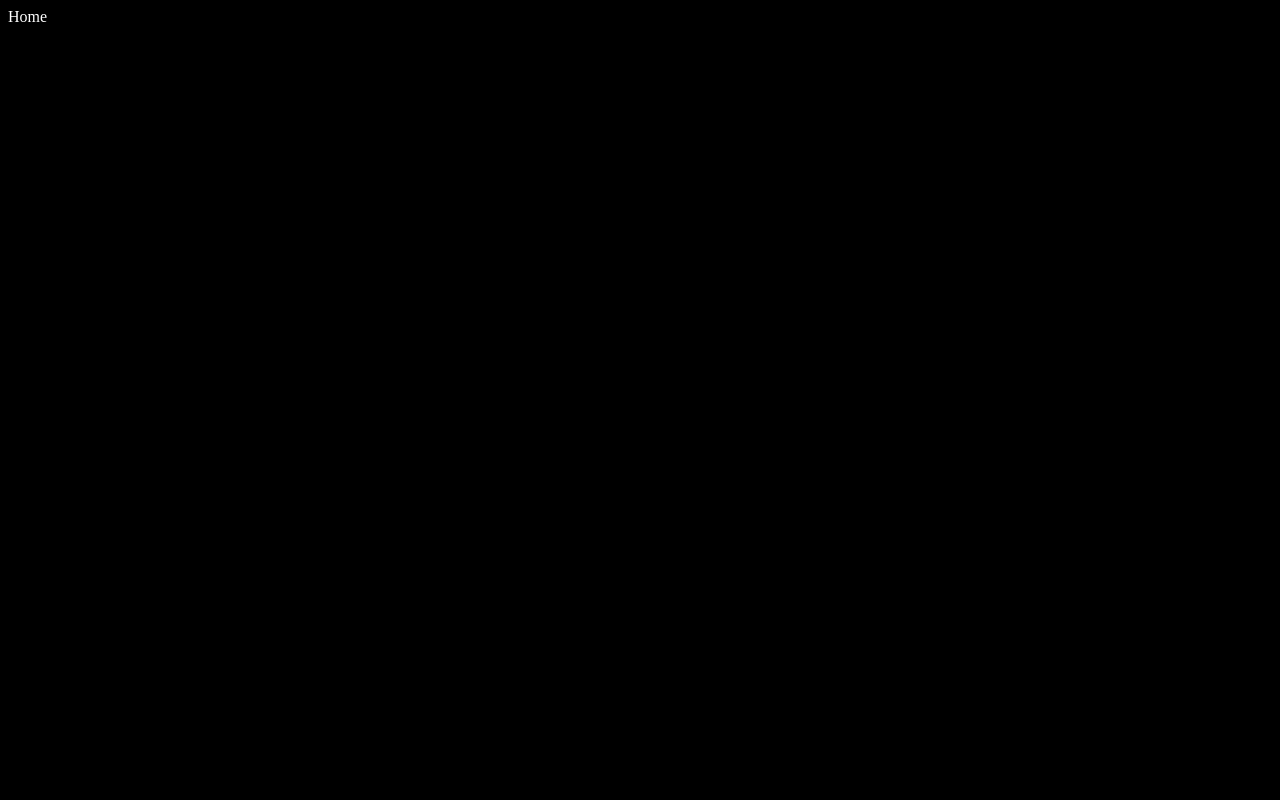
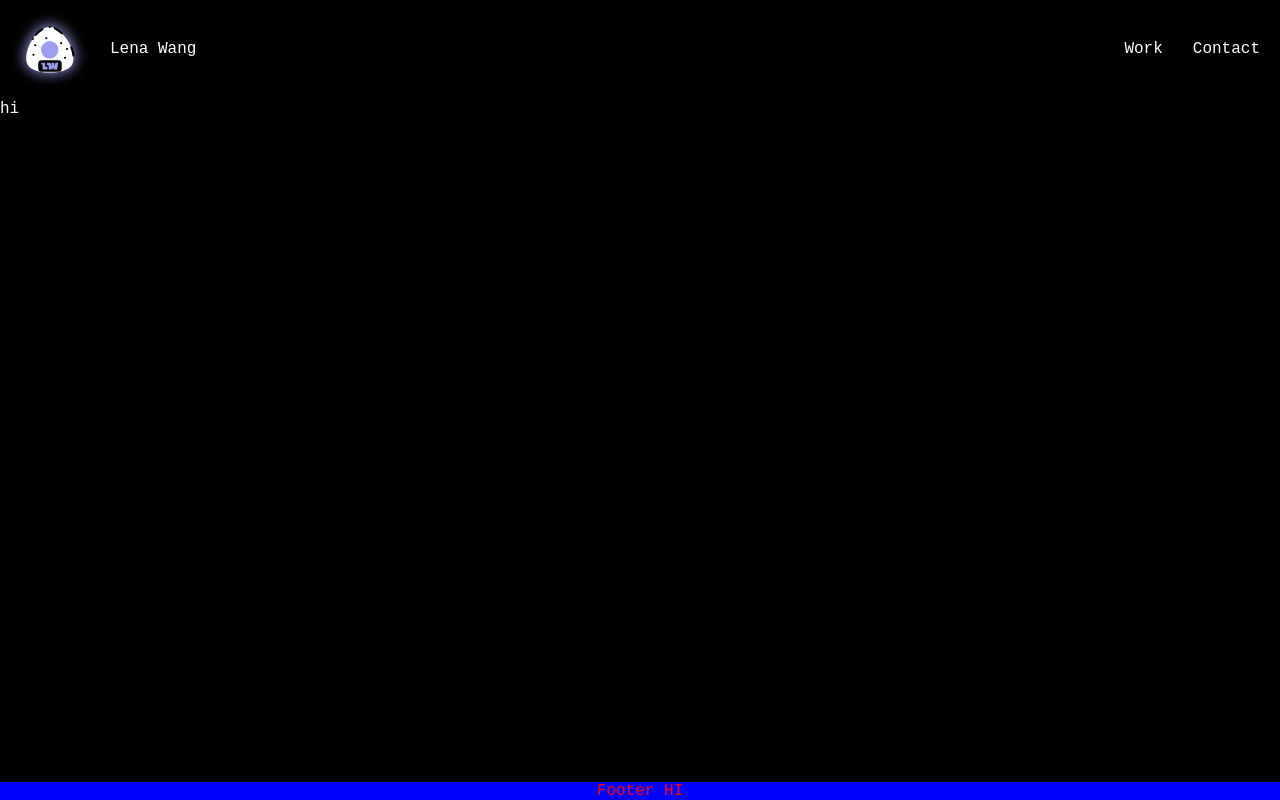
Before and after one commit to LenaWang03/lenaxwang-v2, a React (Vite) app: page / in a window 1280 px wide. Built offline with nearby package versions, Linux system fonts and the light colour scheme.

Commit message:
added footer and styled nav bar

```diff
--- a/package.json
+++ b/package.json
@@ -11,6 +11,7 @@
   "dependencies": {
     "bootstrap": "^5.3.1",
     "react": "^18.2.0",
+    "react-bootstrap": "^2.8.0",
     "react-dom": "^18.2.0",
     "react-router-dom": "^6.15.0"
   },
--- a/src/App.css
+++ b/src/App.css
@@ -1,5 +1,71 @@
 body{
   background-color: black;
-  font: Inter;
+  font-family: 'Courier New', Courier, monospace;
+  color: white;
+  display: flex;
+  min-height: 100vh; /* Ensures the body takes at least the full viewport height */
+    margin: 0;
+    padding: 0;
+}
+
+#root {
+  display: flex;
+  flex-direction: column;
+  flex-grow: 1;
+}
+
+nav {
+  background: linear-gradient(to bottom, rgba(0, 0, 0, 1), rgba(0, 0, 0, 0));
+  overflow: hidden;
+  position: fixed;
+  display: flex;
+  justify-content: space-between;
+  top: 0;
+  width: 100%;
+}
+
+.navbar-logo {
+  display: flex;
+  padding: 10px;
+  align-items: center;
+}
+
+.navbar-logo a {
+  display: flex;
+  align-items: center;
+  gap: 20px
+}
+
+.navbar-links {
+  display: flex;
+  gap: 30px;
+  padding-right: 20px;
+  align-items: center;
   color: white;
 }
+
+a {
+  color: white;
+  text-decoration: none;
+  transition: color 0.5s ease;
+
+}
+
+a:hover {
+  color: #9E9EF2;
+}
+
+main {
+  flex-grow: 1;
+}
+
+.homeContent {
+  padding-top: 100px;
+}
+
+footer {
+  width: 100%;
+  background-color: blue;
+  color: red;
+  text-align: center;
+}
--- a/src/App.tsx
+++ b/src/App.tsx
@@ -1,5 +1,6 @@
 import "./App.css";
 import { Routes, Route } from "react-router-dom";
+
 import Home from "./pages/Home";
 import Work from "./pages/Work";
 import Contact from "./pages/Contact";
--- /dev/null
+++ b/src/components/Footer.tsx
@@ -0,0 +1,9 @@
+const Footer = () => {
+  return (
+    <footer>
+      Footer <span>HI</span>
+    </footer>
+  );
+};
+
+export default Footer;
--- a/src/components/NavBar.tsx
+++ b/src/components/NavBar.tsx
@@ -1,10 +1,25 @@
+import { NavLink } from "react-router-dom";
+import navbarLogo from "../imgs/LWLogo.svg";
 
 const NavBar = () => {
   return (
     <nav className="navbar">
-        Hello IDK
+      <div className="navbar-logo">
+        <NavLink to="/">
+          <img
+            alt="logo"
+            src={navbarLogo}
+            width="80"
+          />
+          <p>Lena Wang</p>
+        </NavLink>
+      </div>
+      <div className="navbar-links">
+        <NavLink to="/work">Work</NavLink>
+        <NavLink to="/contact">Contact</NavLink>
+      </div>
     </nav>
-  )
-}
+  );
+};
 
-export default NavBar
+export default NavBar;
--- a/src/pages/Contact.tsx
+++ b/src/pages/Contact.tsx
@@ -1,5 +1,14 @@
+import NavBar from "../components/NavBar";
+import Footer from "../components/Footer";
+
 const Contact = () => {
-  return <div>Contact</div>;
+  return (
+    <>
+      <NavBar />
+      <main className="contactContent">hi</main>
+      <Footer />
+    </>
+  );
 };
 
 export default Contact;
--- a/src/pages/Home.tsx
+++ b/src/pages/Home.tsx
@@ -1,5 +1,14 @@
+import Footer from "../components/Footer";
+import NavBar from "../components/NavBar";
+
 const Home = () => {
-  return <div>Home</div>;
+  return (
+    <>
+      <NavBar />
+      <main className="homeContent">hi</main>
+      <Footer />
+    </>
+  );
 };
 
 export default Home;
--- a/src/pages/Work.tsx
+++ b/src/pages/Work.tsx
@@ -1,5 +1,14 @@
+import NavBar from "../components/NavBar";
+import Footer from "../components/Footer";
+
 const Work = () => {
-  return <div>Work</div>;
+  return (
+    <>
+      <NavBar />
+      <main className="workContent">hi</main>
+      <Footer />
+    </>
+  );
 };
 
 export default Work;
```
Also changed, not shown: src/imgs/LWLogo.svg (added), 1 other file (tests, documents, lock files or other folders).
